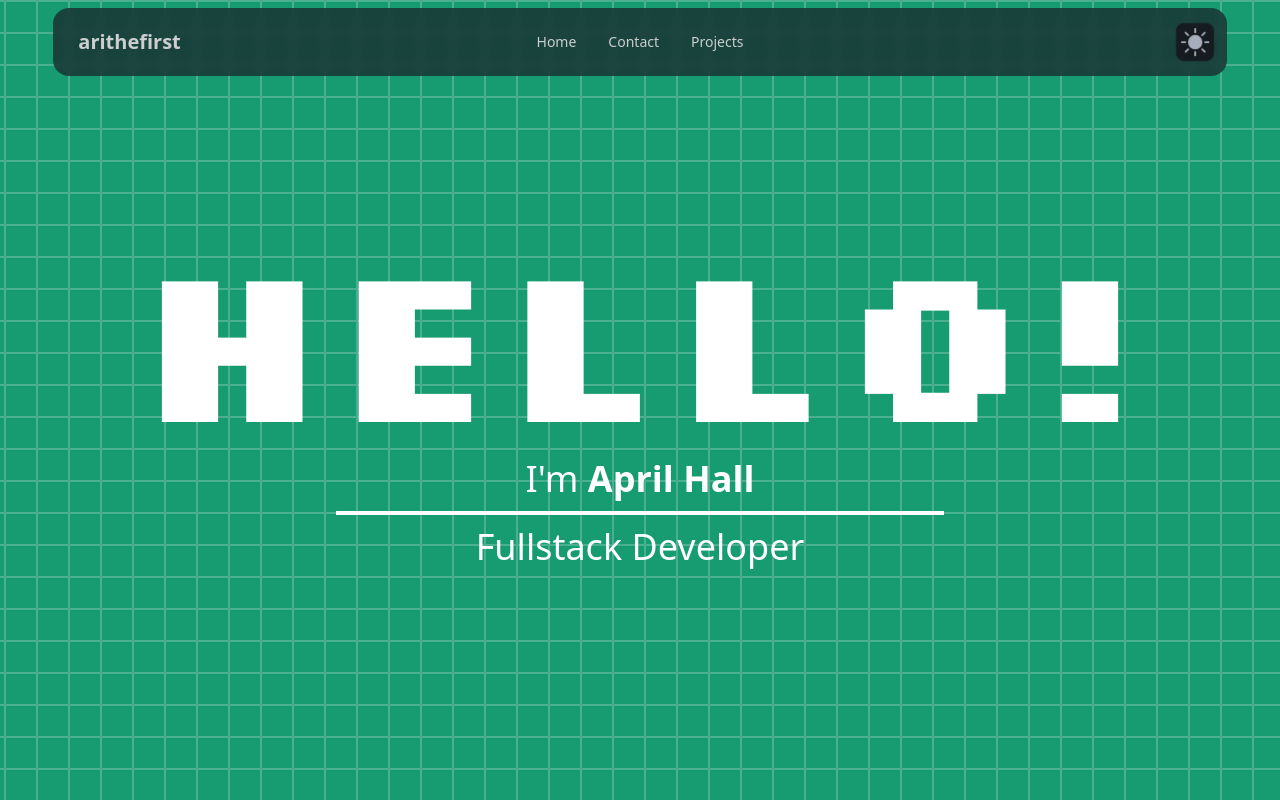
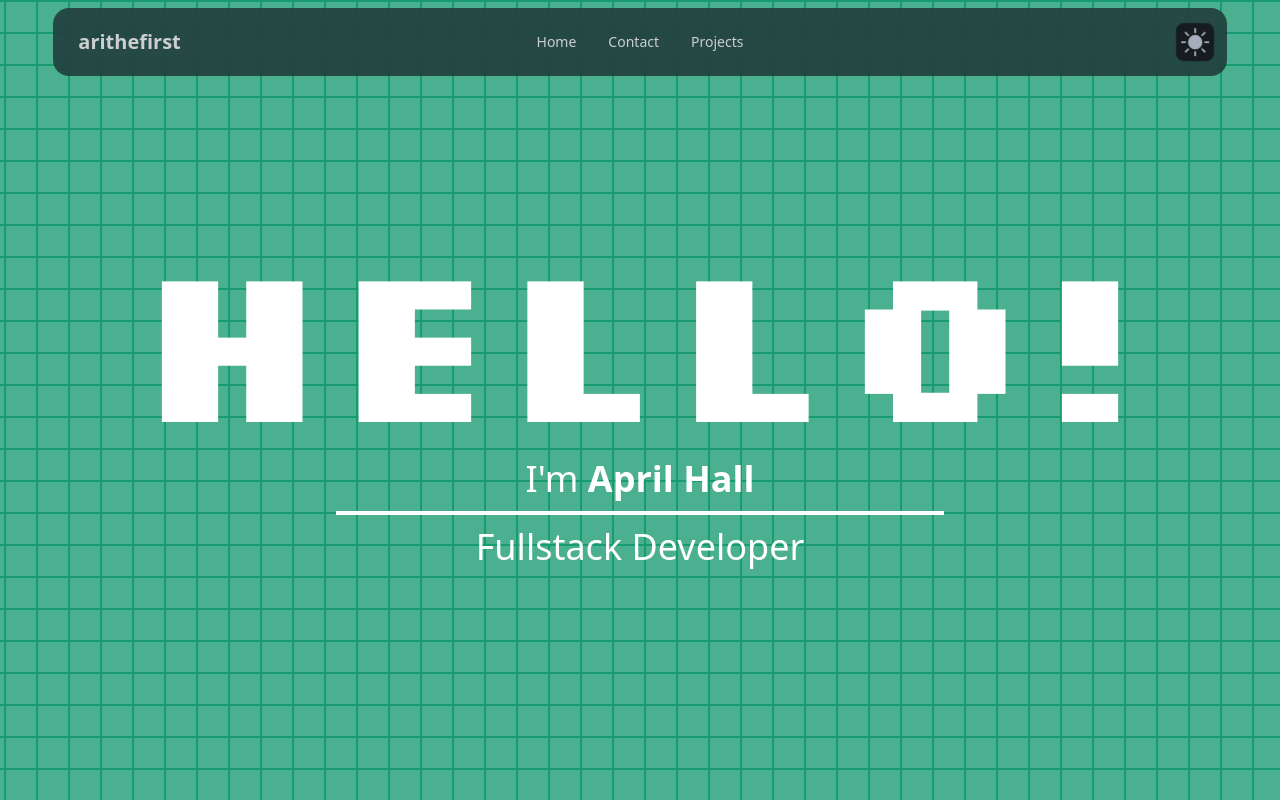
Before and after one commit to arithefirst/portfolio, a Svelte app: page / in a window 1280 px wide. Shown: the top 800 px of the page. Built offline with nearby package versions, Linux system fonts and the light colour scheme.

Commit message:
Switch dark mode primary and accent

```diff
--- a/tailwind.config.js
+++ b/tailwind.config.js
@@ -15,9 +15,9 @@ export default {
           "base-100": "#f5f9f7",
         },
         dark: {
-          "primary": "#4ab090",
+          "accent": "#4ab090",
           "secondary": "#1e6c53",
-          "accent": "#179b71",
+          "primary": "#179b71",
           "base-100": "#1d232a",
         },
       },
```
